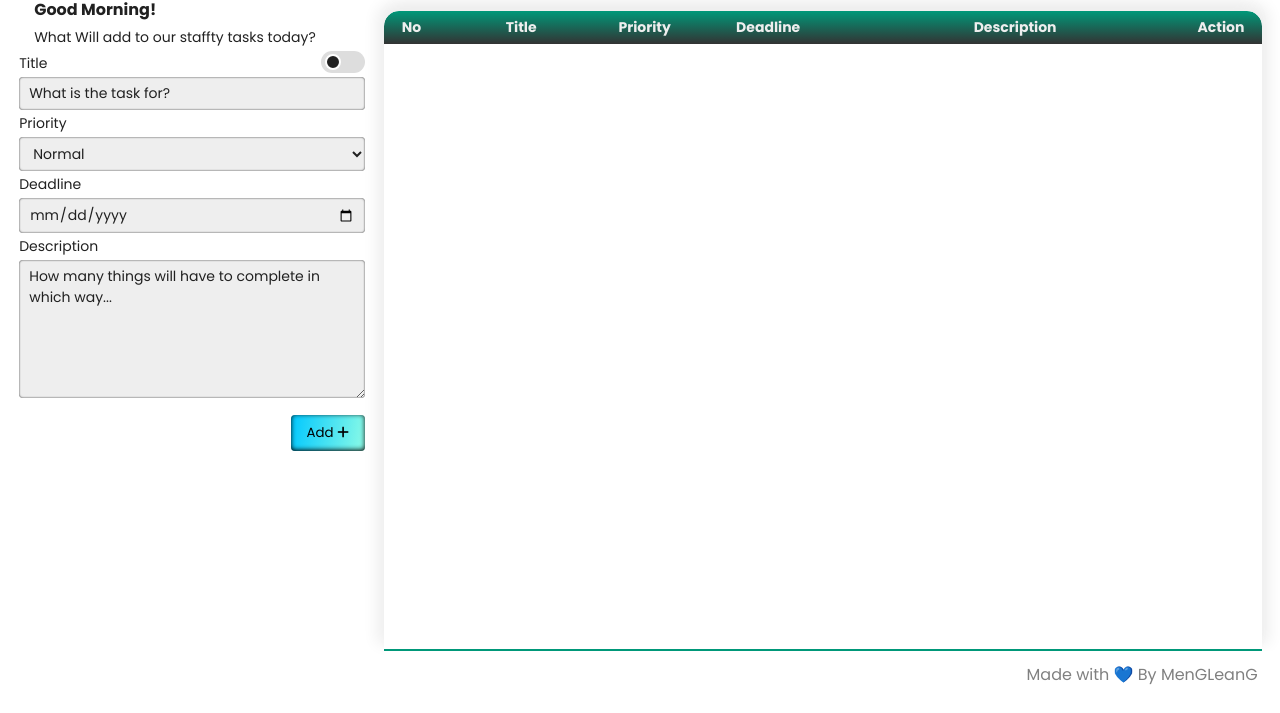
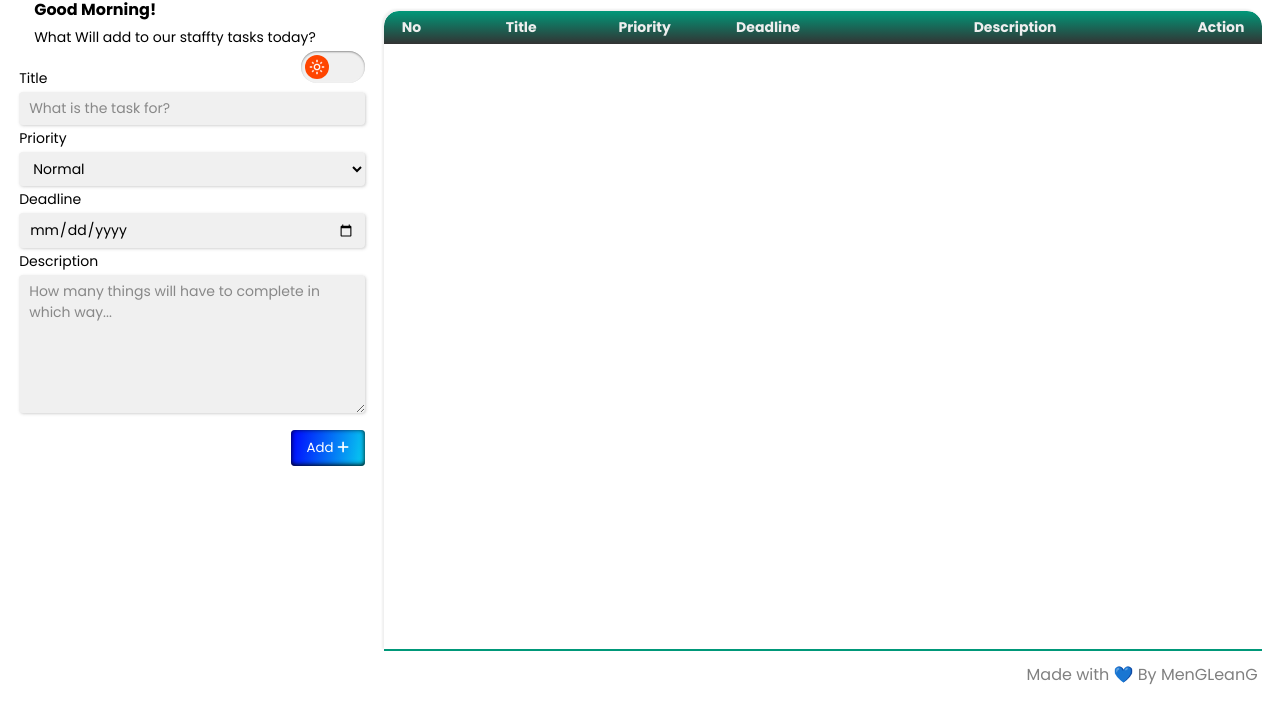
Before and after one commit to MENGLEANG22/Todo-Js, a plain HTML site: page index.html in a window 1280 px wide. Shown: the part 87-800 px from the top of the page. Drawn offline with Linux system fonts and the light colour scheme.

Commit message:
Todo JS V1.1

```diff
--- a/index.html
+++ b/index.html
@@ -80,6 +80,7 @@ font-awesome/6.4.0/css/all.min.css">
             </div>
         </div>
     </div>
+    <div class="overlay">
         <div class="alertDel">
             <h2>Confirm</h2>
             <p>Are you sure want to delete this task?</p><i class="fa-solid fa-triangle-exclamation warnMsg"></i>
@@ -88,6 +89,7 @@ font-awesome/6.4.0/css/all.min.css">
                 <button type="submit" id="btnYes">Yes Delete!</button>
             </div>
         </div>
+    </div>
 </body>
 <script src="script.js" defer></script>
 </html>
--- a/script.js
+++ b/script.js
@@ -10,6 +10,7 @@ var btnClear = document.getElementById('btnClear');
 var btnYes = document.getElementById("btnYes");
 var btnNo = document.getElementById("btnNo");
 var alertBox = document.querySelector(".alertDel");
+var overlay = document.querySelector(".overlay");
 var body = document.querySelector('.full-container');
 var i2;
 const itemList = getData();
@@ -125,7 +126,7 @@ function saveData(){
 btnDel.forEach((e, i) => {
   e.addEventListener("click", function() {
     alertBox.style.display = "block";
-    body.style.opacity = "0.5";
+    overlay.style.display = "block";
 
     // Event listener for Yes button
     function handleYesClick() {
@@ -133,7 +134,7 @@ btnDel.forEach((e, i) => {
       saveData();
       get_Item();
       alertBox.style.display = "none";
-      body.style.opacity = "1";
+      overlay.style.display = "none";
       // Remove event listeners after use to avoid memory leaks
       btnYes.removeEventListener("click", handleYesClick);
       btnNo.removeEventListener("click", handleNoClick);
@@ -142,7 +143,7 @@ btnDel.forEach((e, i) => {
     // Event listener for No button
     function handleNoClick() {
       alertBox.style.display = "none";
-      body.style.opacity = "1";
+      overlay.style.display = "none";
       // Remove event listeners after use to avoid memory leaks
       btnYes.removeEventListener("click", handleYesClick);
       btnNo.removeEventListener("click", handleNoClick);
--- a/style.css
+++ b/style.css
@@ -2,11 +2,12 @@
     padding: 0;
     margin: 0;
 }
-
+body{
+    position: relative;
+}
 
 *{
     font-family: 'Poppins', sans-serif;
-    /* font-family: 'Roboto', sans-serif; */
     margin: 0;
     padding: 0;
     box-sizing: border-box;
@@ -20,27 +21,23 @@ html{
 }
 :root{
     --primary-color: #fff;
-    --secondary-color: #212121;
-    --input-color: #eee;
+    --secondary-color: #000;
+    --input-color: #f0f0f0;
+    --box-shadow: #5554;
+    --placeholder:#888;
+    --transparent: #0000006f;
 
 }
 .dark-theme{
-    --primary-color: #010325;
+    --primary-color: #000;
     --secondary-color: #eee;
-    --input-color: #000;
+    --input-color: #040D12;
+    --box-shadow: #333;
+    --transparent: #4e4e4e6f;
 
     .searchOption input{
         background-image: url('/img/outline_search_white_24dp.png');
     }
-    transition: 3s ease;
-    -webkit-transition: 3s ease;
-    -moz-transition: 3s ease;
-    -ms-transition: 3s ease;
-    -o-transition: 3s ease;
-}
-
-body{
-    background-color: #333;
 }
 .full-container{
     width: 100vw;
@@ -112,7 +109,7 @@ body{
 }
 .welcome-text{
     text-align:left;
-    margin: 10px 0;
+    margin: 10px 0 20px 0;
     color: var(--secondary-color);
     position: relative;
 }
@@ -137,15 +134,24 @@ input, select, textarea{
     color: var(--secondary-color);
     border-radius: 4px;
     font-size: 16px;
-    box-shadow: 0 0 2px 0 var(--secondary-color) inset;
-    --webkit-box-shadow: 0 0 2px 0 var(--secondary-color) inset;
+    box-shadow: 1px 1px 3px var(--box-shadow);
+    outline: none;
+}
+select option{
+    width: 100%;
+}
+input[type=date]{
+    width: 100%;
+}
+input:focus , select:focus, textarea:focus{
+    box-shadow: inset 1px 1px 3px var(--box-shadow);
 }
 input::placeholder{
     font-size: 14px;
-    color: var(--secondary-color);
+    color: var(--placeholder);
 }
 textarea::placeholder{
-    color: var(--secondary-color);
+    color: var(--placeholder);
 }
 small{
     color: red;
@@ -173,28 +179,40 @@ button{
     margin: 10px;
     cursor: pointer;
     box-shadow: 0 -1px 5px 0 #000 inset;
-    transition: .3s ease-in-out;
-    -webkit-transition: .3s ease-in-out;
-    -moz-transition: .3s ease-in-out;
-    -ms-transition: .3s ease-in-out;
-    -o-transition: .3s ease-in-out;
+    transition: transform .3s ease-in-out;
+    -webkit-transition: transform .3s ease-in-out;
+    -moz-transition: transform .3s ease-in-out;
+    -ms-transition: transform .3s ease-in-out;
+    -o-transition: transform .3s ease-in-out;
 }
 button:hover{
     box-shadow: 1px 1px 3px #000;
     transform: translateY(-3px);
+    -webkit-transform: translateY(-3px);
+    -moz-transform: translateY(-3px);
+    -ms-transform: translateY(-3px);
+    -o-transform: translateY(-3px);
 }
 button[type=submit]{
     background: rgb(0,200,255);
-    background: linear-gradient(100deg, rgba(0,200,255,1) 0%, rgba(140,251,230,1) 100%);
+    background: linear-gradient(100deg, rgb(0, 4, 255) 0%, rgb(7, 208, 239) 100%);
     margin-right: 0;
-    color: #000;
+    color: #fff;
     font-weight: 400;
 }
 .fa-plus, .fa-broom, .fa-wrench{
-    transition: .5s;
+    transition: .5s ease;
+    -webkit-transition: .5s ease;
+    -moz-transition: .5s ease;
+    -ms-transition: .5s ease;
+    -o-transition: .5s ease;
 }
 button:hover i{
     transform: scale(1.1);
+    -webkit-transform: scale(1.1);
+    -moz-transform: scale(1.1);
+    -ms-transform: scale(1.1);
+    -o-transform: scale(1.1);
 }
 
 button[type=reset]{
@@ -223,10 +241,18 @@ button[type=update]{
     font-size: 18px;
     -webkit-background-clip: text;
     -webkit-text-fill-color: transparent;
-    transition-duration: .4s;
+    transition: .4s ease;
+    -webkit-transition: .4s ease;
+    -moz-transition: .4s ease;
+    -ms-transition: .4s ease;
+    -o-transition: .4s ease;
 }
 .btnDel:hover, .btnEdit:hover{
     transform: scale(1.1);
+    -webkit-transform: scale(1.1);
+    -moz-transform: scale(1.1);
+    -ms-transform: scale(1.1);
+    -o-transform: scale(1.1);
 }
 /* ------- right-container---------- */
 .box{
@@ -244,10 +270,11 @@ button[type=update]{
     align-self: center;
     overflow: hidden;
     padding: 20px 20px 20px 0;
+
 }
 
 .searchOption input{
-    color: var(--secondary-color);
+    color: var(--primary-color);
     outline: none;
     cursor: pointer;
     width: 20%;
@@ -260,16 +287,16 @@ button[type=update]{
     background-image: url('/img/outline_search_black_48dp.png');
     background-position: left;
     background-repeat: no-repeat;
-    background-size: 30px 30px;
+    background-size: 25px 25px;
     background-position-x: 12px;
 }
 .searchOption input::placeholder{
-    color: var(--secondary-color);
+    color: var(--placeholder);
 }
 .searchOption input[type=search]:focus{
     width: 100%;
     background-position-x: 8px ;
-    padding-left: 50px ;
+    padding-left: 50px;
 }
 .item-container{
     margin-top: 2%;
@@ -279,10 +306,7 @@ button[type=update]{
     padding: 0;
     scroll-behavior: smooth;
     border-bottom: 2px solid  #009879;
-    box-shadow: -7px -7px 15px var(--input-color),
-                 7px -7px 15px var(--input-color);
-    -webkit-box-shadow: -7px -7px 15px var(--input-color),
-                         7px -7px 15px var(--input-color);
+    box-shadow: -2px -2px 2px var(--input-color);
     border-top-left-radius: 15px;
     border-top-right-radius: 15px;
     margin-right: 2%;
@@ -343,6 +367,18 @@ table td:nth-child(2), td:nth-child(5){
     transform: translate(-50%,-50%);
     border-radius: 5px;
 }
+.overlay{
+    position: absolute;
+    bottom: 0;
+    left: 0;
+    right: 0;
+    background-color: var(--transparent);
+    overflow: hidden;
+    width: 100%;
+    height: 100%;
+    transition: .5s ease;
+    display: none;
+}
 .alertBtn{
     display: flex;
     justify-content: space-evenly;
@@ -392,12 +428,12 @@ table td:nth-child(2), td:nth-child(5){
 /* The switch - the box around the slider */
 .switch{
     position: absolute;
-    display: inline-block;
-    width: 44px;
-    height: 22px;
+    display: block;
+    width: 64px;
+    height: 32px;
     right: 0;
+    /* bottom: 75px; */
 }
-
   /* Hide default HTML checkbox */
   .switch input {
     opacity: 0;
@@ -413,43 +449,63 @@ table td:nth-child(2), td:nth-child(5){
    left: 0;
    right: 0;
    bottom: 0;
-    background-color: #ddd;
-    -webkit-transition: .4s;
-    transition: .4s;
+   background-color: var(--input-color);
+   /* box-shadow: 1px 2px 1px var(--box-shadow),
+   -1px 1px 1px var(--box-shadow); */
+   box-shadow: inset 0 1px 2px rgba(0, 0, 0, 0.4),
+   inset 0 -1px 2px rgba(255, 255, 255, 0.4);
+   transition: .4s ease;
+   -webkit-transition: .4s ease;
+   -moz-transition: .4s ease;
+   -ms-transition: .4s ease;
+   -o-transition: .4s ease;
 }
 
   .slider:before {
     position: absolute;
     content: "";
-    height: 12px;
-    width: 12px;
+    height: 16px;
+    width: 16px;
     left: 4px;
-    bottom: 3px;
-    background-color: var(--secondary-color);
-    -webkit-transition: .4s;
-    transition: .4s;
-    border: 2px solid #fff;
+    bottom: 4px;
+    background: orangered;
+    transition: .4s ease;
+    -webkit-transition: .4s ease;
+    -moz-transition: .4s ease;
+    -ms-transition: .4s ease;
+    -o-transition: .4s ease;
+    background-image: url('sun.png');
+    background-position: center;
+    background-repeat: no-repeat;
+    background-size: 16px 16px;
+    padding: 4px;
 }
 
   input:checked + .slider {
-    background-color: #00a8ff;
-  }
-
-  input:focus + .slider {
-    box-shadow: 0 0 2px 0 var(--secondary-color) inset ;
+    background: #000;
   }
 
   input:checked + .slider:before {
-    -webkit-transform: translateX(20px);
-    -ms-transform: translateX(20px);
-    transform: translateX(20px);
-    background-color: #fff;
-    border: 2px solid #000;
+    -webkit-transform:translateX(32px);
+    -ms-transform:translateX(32px);
+    transform:translateX(32px);
+    background-color: #333;
+    -moz-transform:translateX(32px);
+    -o-transform:translateX(32px);
+    background-image: url('moon.png');
+    background-position: center;
+    background-repeat: no-repeat;
+    background-size: 16px 16px;
+    padding: 4px;
 }
 
   /* Rounded sliders */
   .slider.round {
-    border-radius: 40px;
+    border-radius: 50px;
+    -webkit-border-radius: 50px;
+    -moz-border-radius: 50px;
+    -ms-border-radius: 50px;
+    -o-border-radius: 50px;
 }
 
   .slider.round:before {
@@ -470,8 +526,12 @@ table td:nth-child(2), td:nth-child(5){
     left: 50%;
     margin-left: -50px;
     opacity: 0;
-    transition: opacity 0.3s;
+    transition: opacity .3s ease-in;
     font-size: 12px;
+    -webkit-transition: opacity .3s ease-in;
+    -moz-transition: opacity .3s ease-in;
+    -ms-transition: opacity .3s ease-in;
+    -o-transition: opacity .3s ease-in;
 }
 
   .switch .tooltiptext::after {
@@ -556,6 +616,7 @@ table td:nth-child(2), td:nth-child(5){
     .searchOption input{
         width: 30%;
     }
+
 }
 /* Medium devices (landscape tablets, 768px and up) */
 @media only screen and (max-width: 768px) {
@@ -569,8 +630,8 @@ table td:nth-child(2), td:nth-child(5){
         width: 40% ;
     }
 }
-/* Large devices (laptops/desktops, 1024px and up) */
-@media only screen and (max-width: 1024px) {
+/* Large devices (laptops/desktops, 1099px and up) */
+@media only screen and (max-width: 1099px) {
     .full-container{
         width: 100vw;
     }
@@ -658,7 +719,7 @@ table td:nth-child(2), td:nth-child(5){
         font-size: 46px;
     }
     .welcome-text{
-        margin: 5px 0;
+        margin: 5px 0 20px 0;
     }
     .full-container{
         width: 100vw;
```
Also changed, not shown: moon.png (added), sun.png (added). Lines whose indentation alone changed are shown as unchanged.
